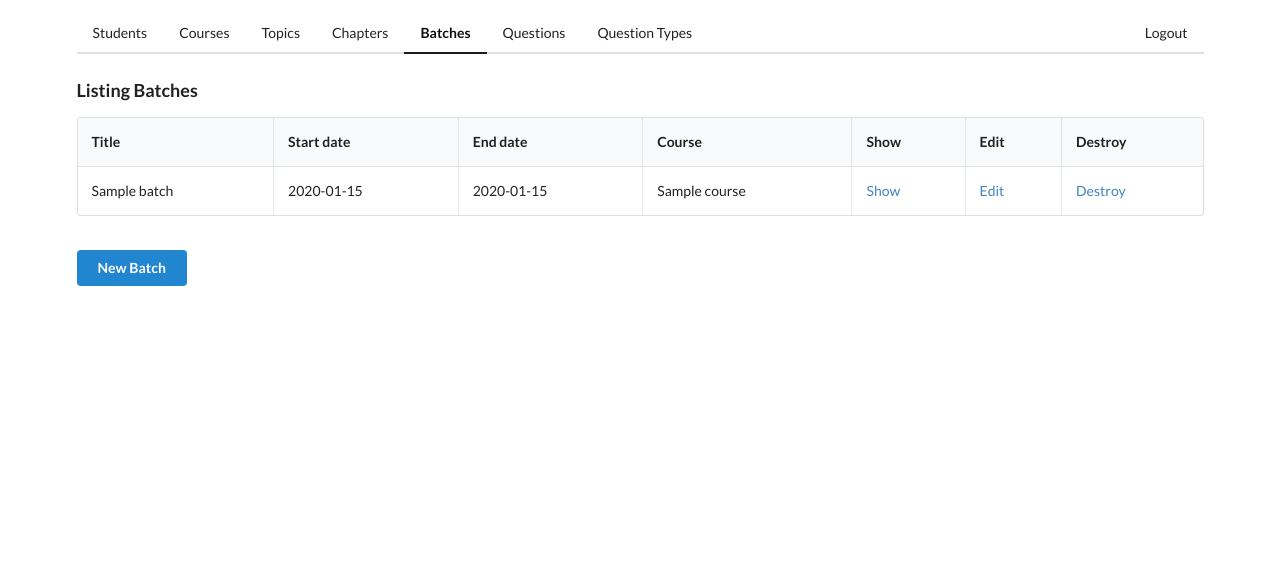
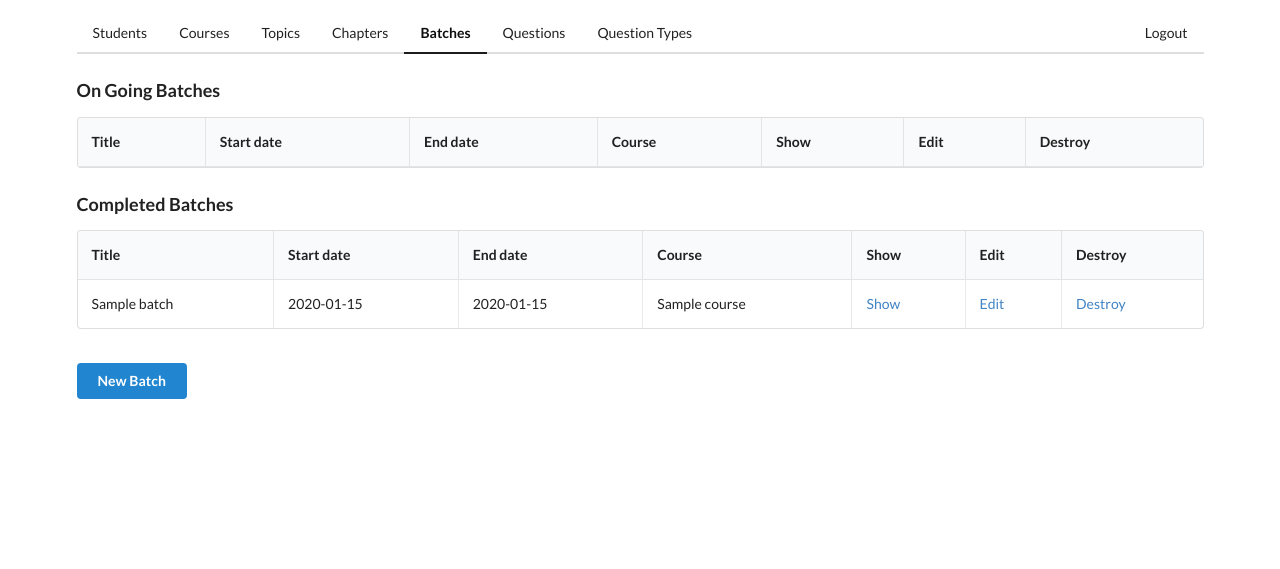
Before and after one commit to shreyas707/dct_assessment, a Rails app: page / in a window 1280 px wide. Shown: the top 569 px of the page. Run offline with Rails 7, Linux system fonts and the light colour scheme; a user stored in the database is signed in; tables that the repository leaves empty hold one stand-in row (values such as "Sample post"); lists and menus that the app fills with data are empty; style sheets or scripts are compiled from the project's sources; some libraries are stand-ins or nearby versions.

Commit message:
push to heroku

```diff
--- /dev/null
+++ b/app/assets/stylesheets/style1.css
@@ -0,0 +1,6 @@
+a.show {
+    background-color: #6435c9;
+    padding: 5px 15px;
+    color: #fff;
+    border: 1px solid #6435c9;
+}
--- a/app/controllers/batches_controller.rb
+++ b/app/controllers/batches_controller.rb
@@ -8,10 +8,10 @@ class BatchesController < ApplicationController
   def index
     if current_user.try(:is_admin?)
       @batches = Batch.all
+      @on_going_batches = Batch.where("complete = ?", false)
+      @completed_batches = Batch.where("complete = ?", true)
     elsif current_user.try(:is_student?)
       @batches = current_student.batches
-    else
-      @batches = Batch.all
     end
   end
 
@@ -78,6 +78,6 @@ class BatchesController < ApplicationController
 
     # Never trust parameters from the scary internet, only allow the white list through.
     def batch_params
-      params.require(:batch).permit(:title, :start_date, :end_date, :course_id)
+      params.require(:batch).permit(:title, :start_date, :end_date, :course_id, :complete)
     end
 end
--- a/app/controllers/chapters_controller.rb
+++ b/app/controllers/chapters_controller.rb
@@ -71,6 +71,6 @@ class ChaptersController < ApplicationController
 
     # Never trust parameters from the scary internet, only allow the white list through.
     def chapter_params
-      params.require(:chapter).permit(:name)
+      params.require(:chapter).permit(:name, topic_ids: [])
     end
 end
--- a/app/models/chapter.rb
+++ b/app/models/chapter.rb
@@ -3,6 +3,9 @@ class Chapter < ActiveRecord::Base
 	has_many :questions
 	has_many :batch_set_chapter_topics
 
+	has_many :chapter_topics
+	has_many :topics, through: :chapter_topics
+
 	validates_presence_of :name
 
 end
--- a/app/models/chapter_topic.rb
+++ b/app/models/chapter_topic.rb
@@ -3,9 +3,4 @@ class ChapterTopic < ActiveRecord::Base
 	belongs_to :chapter
 	belongs_to :topic
 
-	has_many :questions
-
-	has_many :batch_set_chapter_topics
-	has_many :batch_sets, through: :batch_set_chapter_topics
-
 end
--- a/app/models/topic.rb
+++ b/app/models/topic.rb
@@ -6,6 +6,9 @@ class Topic < ActiveRecord::Base
 	has_many :course_topics
 	has_many :courses, through: :course_topics
 
+	has_many :chapter_topics
+	has_many :chapters, through: :chapter_topics
+
 	validates_presence_of :name, :course_ids
 
 end
--- a/app/views/batch_sets/index.html.erb
+++ b/app/views/batch_sets/index.html.erb
@@ -8,7 +8,9 @@
       <th>Set date</th>
       <th>Batch</th>
       <th>Title</th>
-      <th colspan="3"></th>
+      <th>Show</th>
+      <th>Edit</th>
+      <th>Destroy</th>
     </tr>
   </thead>
 
--- a/app/views/batches/_form.html.erb
+++ b/app/views/batches/_form.html.erb
@@ -38,6 +38,12 @@
       <%= b.label %><br/>
     <% end %><br/>
   </div>
+
+  <div class="field">
+    <label>Completed?</label>
+    <%= f.check_box :complete, class: "ui checkbox" %><br/><br/>
+  </div>
+
   <div class="actions">
     <%= f.submit class: "ui primary button" %><br/><br/>
   </div>
--- a/app/views/batches/index.html.erb
+++ b/app/views/batches/index.html.erb
@@ -1,6 +1,6 @@
 <p id="notice"><%= notice %></p>
 
-<h3>Listing Batches</h3>
+<h3>On Going Batches</h3>
 
 <table class="ui celled padded table">
   <thead>
@@ -18,7 +18,7 @@
   </thead>
 
   <tbody>
-    <% @batches.each do |batch| %>
+    <% @on_going_batches.each do |batch| %>
       <tr>
         <td><%= batch.title %></td>
         <td><%= batch.start_date %></td>
@@ -36,6 +36,42 @@
   </tbody>
 </table>
 
-<br>
+<h3>Completed Batches</h3>
+
+<table class="ui celled padded table">
+  <thead>
+    <tr>
+      <th>Title</th>
+      <th>Start date</th>
+      <th>End date</th>
+      <th>Course</th>
+      <th>Show</th>
+      <% if current_user.is_admin? %>
+        <th>Edit</th>
+        <th>Destroy</th>
+      <% end %>
+    </tr>
+  </thead>
+
+  <tbody>
+    <% @completed_batches.each do |batch| %>
+      <tr>
+        <td><%= batch.title %></td>
+        <td><%= batch.start_date %></td>
+        <td><%= batch.end_date %></td>
+        <td><%= batch.course.name %></td>
+        <% if user_signed_in? %>
+          <td><%= link_to 'Show', batch %></td>
+        <% end %>
+        <% if current_user.try(:is_admin?) %>
+        <td><%= link_to 'Edit', edit_batch_path(batch) %></td>
+        <td><%= link_to 'Destroy', batch, method: :delete, data: { confirm: 'Are you sure?' } %></td>
+        <% end %>
+      </tr>
+    <% end %>
+  </tbody>
+</table>
+
+<br/>
 
 <%= link_to 'New Batch', new_batch_path, class: "ui primary button" %>
--- a/app/views/batches/show.html.erb
+++ b/app/views/batches/show.html.erb
@@ -21,6 +21,11 @@
     <%= @batch.course.name %>
   </p>
 
+  <p>
+    <strong>Completed? </strong>
+    <%= @batch.complete %>
+  </p>
+
   <% if current_user.try(:is_admin?) %>
     <%= link_to 'Edit', edit_batch_path(@batch), class: "ui button" %>
     <%= link_to "Add Batch Set", new_batch_batch_set_path(@batch), class: "ui primary button" %>
--- /dev/null
+++ b/db/migrate/20170420111441_add_completed_to_batches.rb
@@ -0,0 +1,5 @@
+class AddCompletedToBatches < ActiveRecord::Migration
+  def change
+  	add_column :batches, :complete, :boolean, :default => false
+  end
+end
```
Also changed, not shown: app/views/batch_sets/show.html.erb (+12 -4 lines), app/views/chapters/_form.html.erb (+8 -0 lines), app/views/chapters/show.html.erb (+7 -0 lines), Gemfile, Gemfile.lock, db/schema.rb, lib/tasks/setup_data.rake (added).
